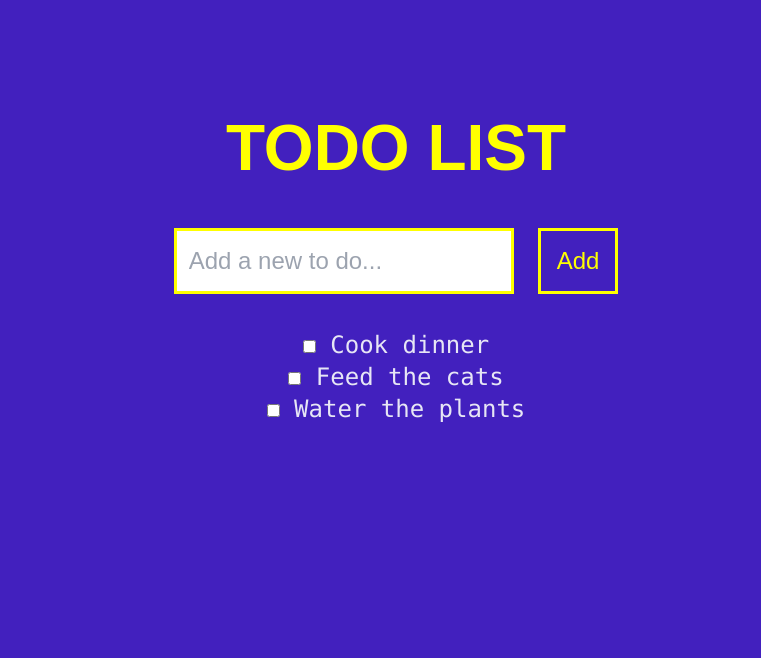
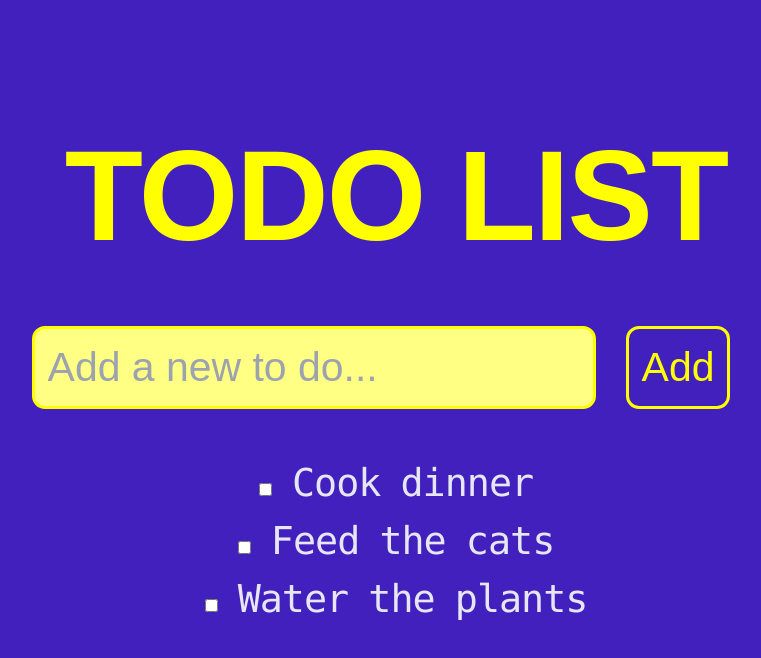
Before and after one commit to mervebalci/todo-list, a Next.js app: page / in a window 1280 px wide. Shown: the top 658 px of the page, without its empty margins (244-1005 px from the left). Built offline with nearby package versions, Linux system fonts and the light colour scheme.

Commit message:
Adding more styles

```diff
--- a/app/page.js
+++ b/app/page.js
@@ -2,8 +2,8 @@ import 'styles/styles.css'
 
 export function TodoList({ value }) {
   return (
-    <ul id="todoList">
-      <li className="font-mono text-2xl">
+    <ul>
+      <li id="item" className="font-mono">
         <label>
           <input type="checkbox" />
           <span>{value}</span>
@@ -16,14 +16,16 @@ export function TodoList({ value }) {
 export default function Home() {
   return (
     <main className="flex min-h-screen flex-col">
-      <h1 className="">TODO LIST</h1>
+      <h1>TODO LIST</h1>
       <div id="addItem">
-        <input id="addInput" type="text" placeholder="Add a new to do..." className="border p-3" />
-        <input id="addButton" type="button" value="Add" className="border ml-6 pl-4 pr-4 pt-3 pb-3 dark:border-neutral-400" />
+        <input id="addInput" type="text" placeholder="Add a new to do..." />
+        <input id="addButton" type="button" value="Add" />
       </div>
-      <TodoList value=" Cook dinner" />
-      <TodoList value=" Feed the cats" />
-      <TodoList value=" Water the plants" />
+      <div id="todoList">
+        <TodoList value=" Cook dinner" />
+        <TodoList value=" Feed the cats" />
+        <TodoList value=" Water the plants" />
+      </div>
     </main>
   )
 }
--- a/styles/styles.css
+++ b/styles/styles.css
@@ -1,38 +1,59 @@
 main {
   padding-top: 100px;
-  align-items: center;
-  text-align: center;
   background-color: rgb(66, 32, 190);
   font-family: Arial, Helvetica, sans-serif;
 }
 
 h1 {
-  font-size: 64px;
+  align-items: center;
+  text-align: center;
+  font-size: 10vw;
   font-style: normal;
-  font-weight: 900;
+  font-weight: bold;
+  letter-spacing: -2px;
   color: yellow;
-  padding-bottom: 32px;
+  padding-bottom: 24px;
 }
 
 #addItem {
+  align-items: center;
+  text-align: center;
   padding-bottom: 35px;
   font-size: 24px;
 }
 
 #addInput {
   color: black;
+  background-color: rgb(255, 255, 132);
   border-width: 3px;
   border-style: solid;
   border-color: yellow;
+  border-radius: 13px;
+  padding: 8px 13px;
+  font-size: 3.2vw;
 }
 
 #addButton {
+  align-items: center;
+  text-align: center;
+  padding: 8px 13px;
+  margin: 10px 30px;
+  font-size: 3.2vw;
   color: yellow;
   border-style: solid;
   border-color: yellow;
   border-width: 3px;
+  border-radius: 13px;
 }
 
 #todoList {
   color: rgb(231, 230, 245);
+  letter-spacing: -1px;
+  font-size: 3vw;
+  text-align: center;
 }
+
+#item {
+  align-items: left;
+  word-spacing: -2px;
+}
```
